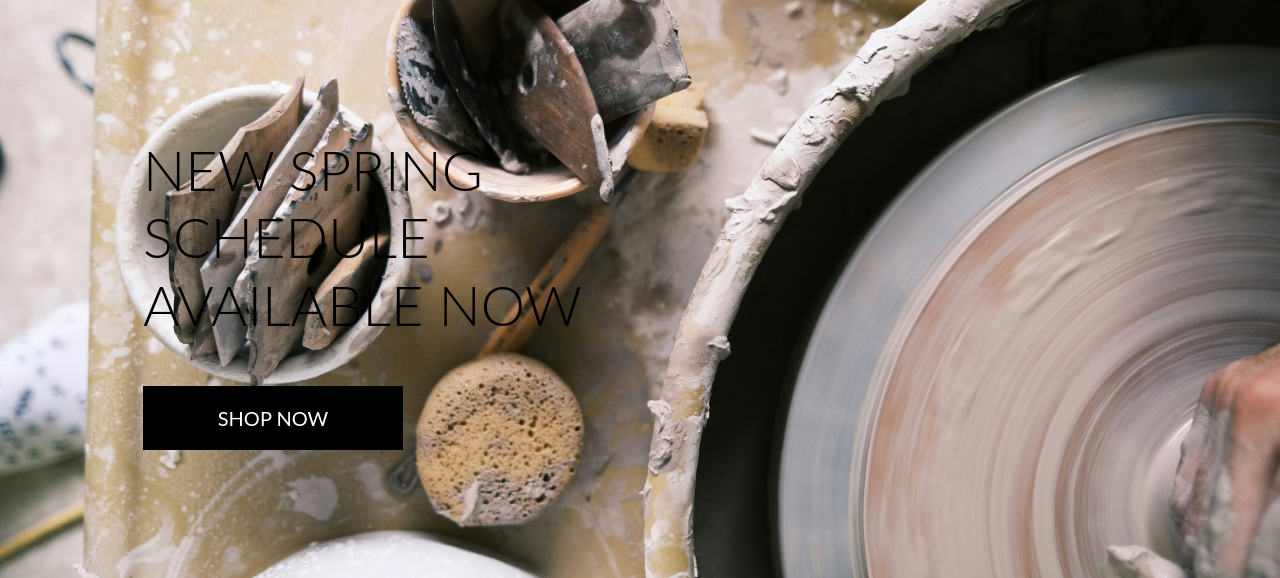
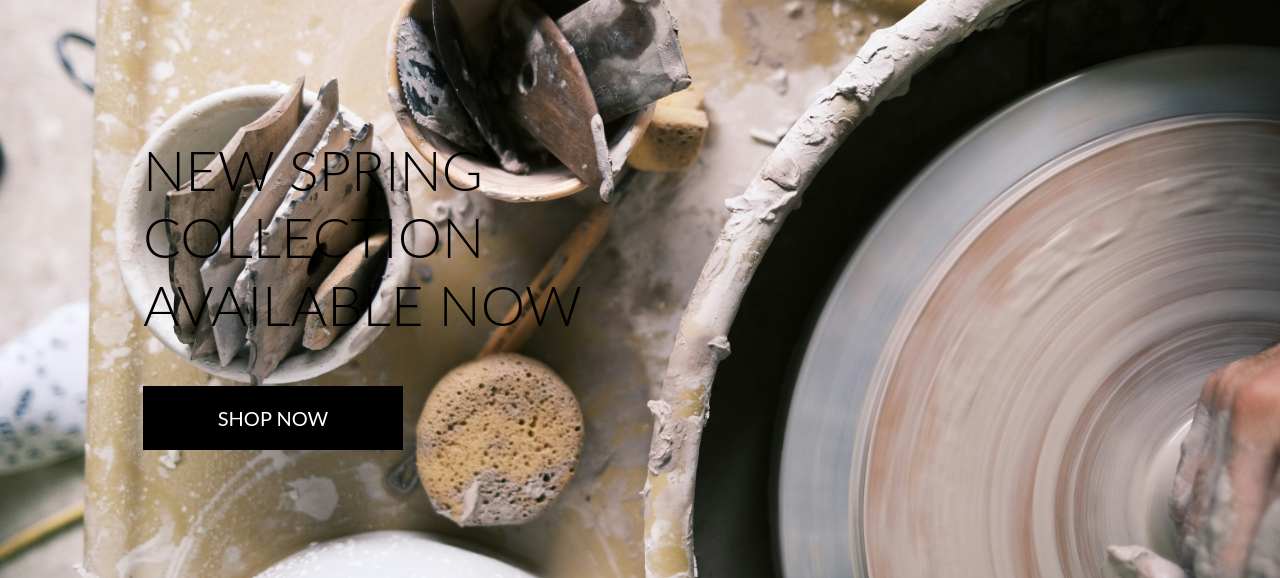
Before and after one commit to KateMcGuane/kiln_and_kin_pottery_studio_2.0, a Django app: page / in a window 1280 px wide. Shown: the part 165-743 px from the top of the page. Run offline with Django 3.2, Linux system fonts and the light colour scheme; some libraries are stand-ins or nearby versions.

Commit message:
Fix typos; adjust bootstrap

```diff
--- a/bag/templatetags/bag_tools.py
+++ b/bag/templatetags/bag_tools.py
@@ -3,6 +3,7 @@ from django import template
 
 register = template.Library()
 
+
 @register.filter(name='calc_subtotal')
 def calc_subtotal(price, quantity):
     return price * quantity
--- a/home/templates/home/index.html
+++ b/home/templates/home/index.html
@@ -14,7 +14,7 @@
         <div class="row h-100">
             <div class="col-7 col-md-6 my-auto">
                 <h1 class="display-4 logo-font text-black">
-                    New Spring Schedule Available Now
+                    New Spring Collection Available Now
                 </h1>
                 <div class="my-5">
                     <h4>
--- a/products/templates/products/product_detail.html
+++ b/products/templates/products/product_detail.html
@@ -77,7 +77,7 @@
                                 </div>
                             </div>
 
-                            <div class="col-12">
+                            <div class="col{% if s %}-12 mt-2{% endif %}">
                                 <a href="{% url 'shop' %}" class="btn btn-outline-black rounded-0 mt-5">
                                     <span class="icon">
                                         <i class="fas fa-chevron-left"></i>
```
